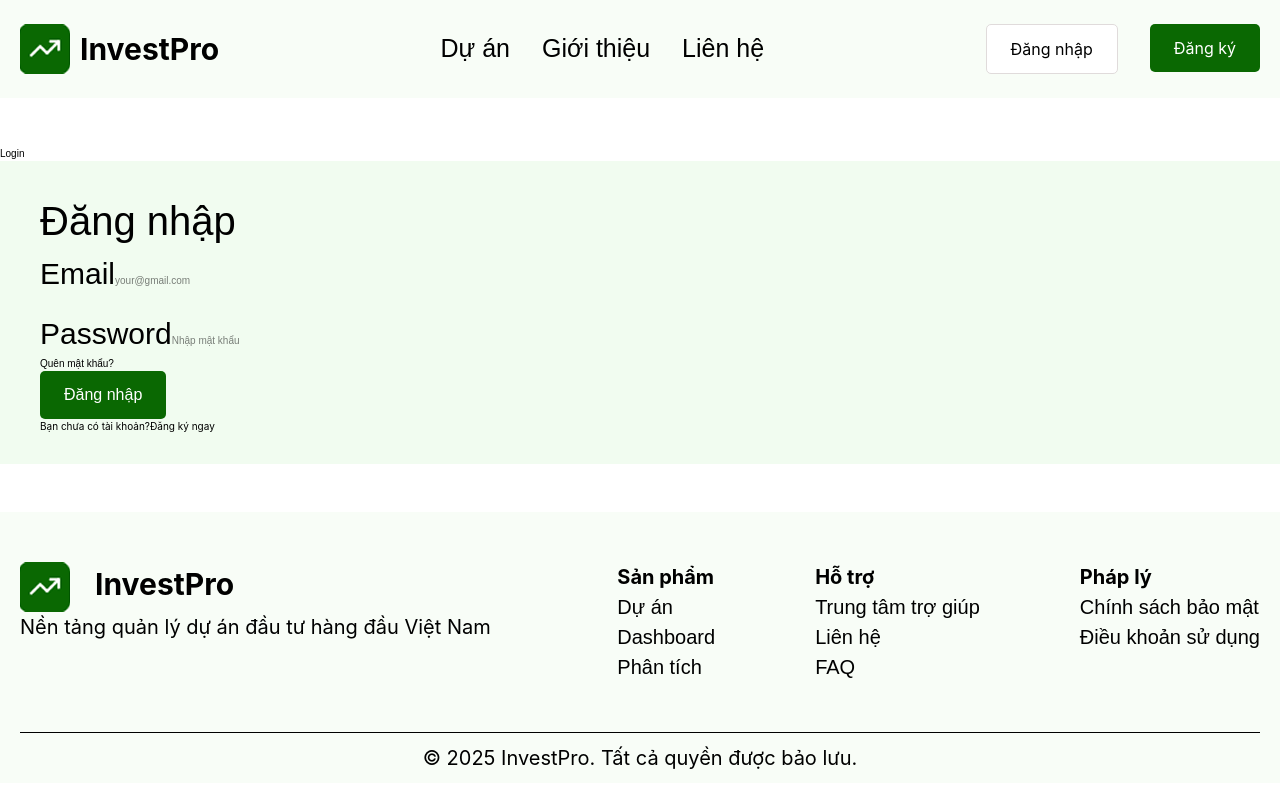
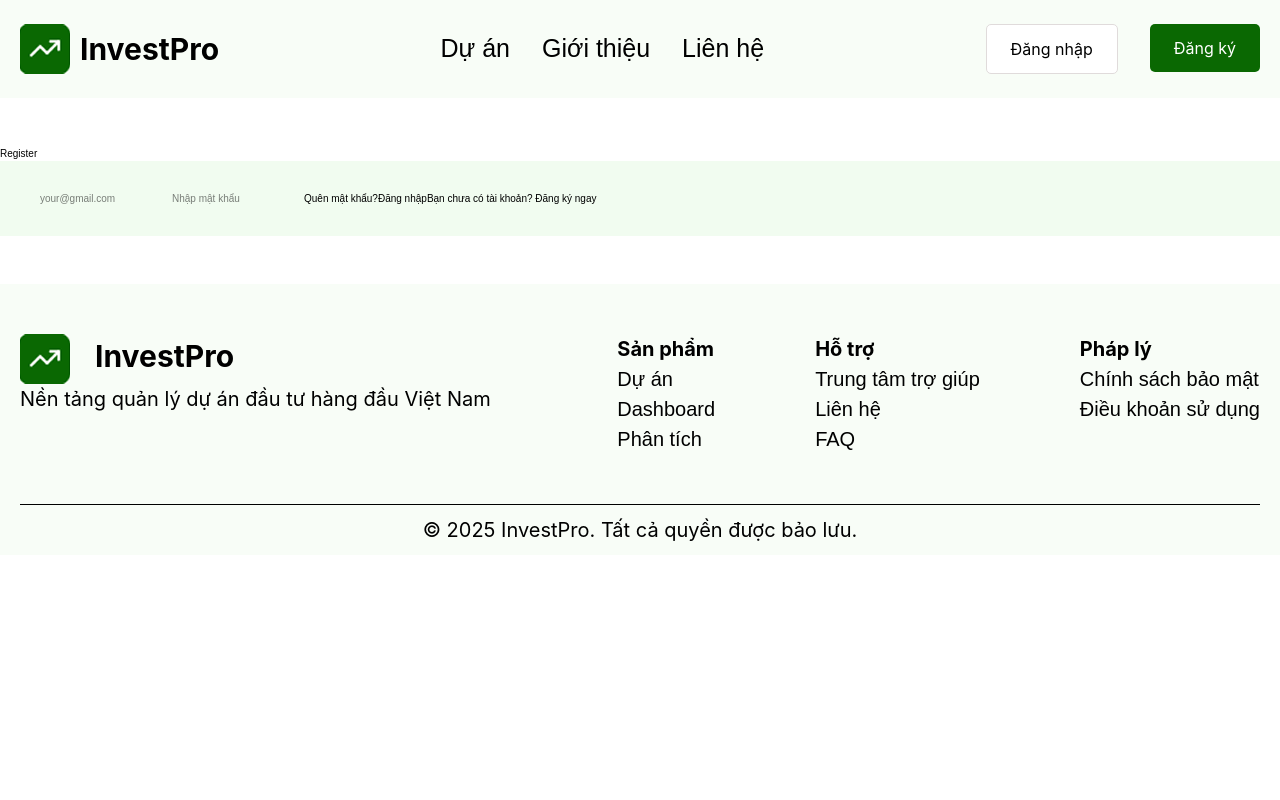
Before and after one commit to Loisori/CS445, a React (Vite) app in the folder frontend/: page /register in a window 1280 px wide. Built offline with nearby package versions, Linux system fonts and the light colour scheme.

Commit message:
update 24/9 #1
update link to

```diff
--- a/frontend/src/main.jsx
+++ b/frontend/src/main.jsx
@@ -22,8 +22,8 @@
         <MainLayout>
           <Routes>
             <Route path="/" element={<Home />} />
-            <Route path="/login" element={<Register />} />
-            <Route path="/register" element={<Login />} />
+            <Route path="/login" element={<Login />} />
+            <Route path="/register" element={<Register />} />
           </Routes>
         </MainLayout>
       </BrowserRouter>
--- a/frontend/src/sections/Header.jsx
+++ b/frontend/src/sections/Header.jsx
@@ -21,10 +21,10 @@
           </ul>
         </div>
         <div className="flex gap-[3.2rem] text-h6">
-          <Link to="/Register">
+          <Link to="/Login">
             <button className="button--secondary">Đăng nhập</button>
           </Link>
-          <Link to="/Login">
+          <Link to="/Register">
             <button className="button--primary">Đăng ký</button>
           </Link>
         </div>
```
